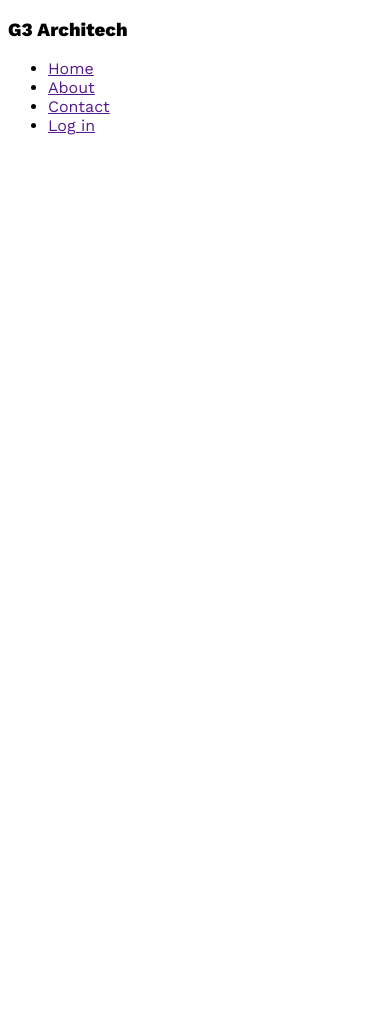
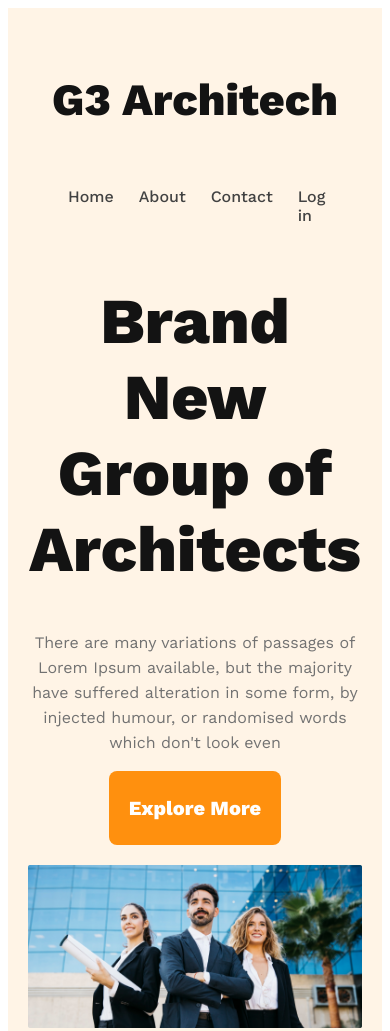
Before and after one commit to mahmud20010/G3-architechts, a plain HTML site: page index.html in a window 390 px wide. Shown: the top 1031 px of the page. Before the commit the page ends 844 px from the top, so only its background shows below. Drawn offline with nearby package versions, Linux system fonts and the light colour scheme.

Commit message:
added responsivness for small and medium device

```diff
--- a/index.html
+++ b/index.html
@@ -1,16 +1,19 @@
 <!DOCTYPE html>
 <html lang="en">
+
 <head>
     <meta charset="UTF-8">
     <meta name="viewport" content="width=device-width, initial-scale=1.0">
     <title>G3 - Arcitech website</title>
     <link rel="stylesheet" href="style.css">
+    <link rel="shortcut icon" href="images/icons/ribon.png" type="image/x-icon">
 </head>
+
 <body>
 
     <header>
         <nav>
-            <h3>G3 Architech</h3>
+            <h3 class="nav_title">G3 Architech</h3>
 
             <ul>
                 <li><a href="">Home</a></li>
@@ -19,6 +22,24 @@
                 <li><a href="">Log in</a></li>
             </ul>
         </nav>
+
+        <div class="banner">
+            <div class="banner_content">
+                <h1 class="banner_title">
+                    Brand New
+                    Group of Architects
+
+                </h1>
+                <p class="banner_description">
+                    There are many variations of passages of Lorem Ipsum available, but the majority have suffered
+                    alteration in some form, by injected humour, or randomised words which don't look even
+                </p>
+                <button class="btn_primary">Explore More</button>
+            </div>
+
+            <img src="images/banner.png" alt="">
+
+        </div>
     </header>
 
     <main>
@@ -29,4 +50,5 @@
 
     </footer>
 </body>
+
 </html>
--- a/style.css
+++ b/style.css
@@ -3,6 +3,104 @@
 
 
 
-*{
+* {
     font-family: "Work Sans", sans-serif;
 }
+
+header {
+    background: #FF900E1A;
+    padding: 50px 240px;
+
+}
+
+nav {
+    display: flex;
+    justify-content: space-between;
+    align-items: center;
+}
+
+nav ul {
+    display: flex;
+
+}
+
+nav li {
+    list-style: none;
+    margin-right: 25px;
+    font-weight: 500;
+    font-size: 1rem;
+
+}
+
+nav li a {
+    text-decoration: none;
+    color: #424242;
+}
+
+.nav_title {
+    color: #131313;
+    font-size: 2.8rem;
+    font-weight: 700;
+    word-wrap: break-word
+}
+
+
+/* banner styles */
+.banner_content {
+    max-width: 800px;
+    text-align: center;
+    margin: 0 auto;
+}
+
+.banner_title {
+    color: #131313;
+    font-size: 4rem;
+    font-weight: 700;
+    word-wrap: break-word
+}
+
+.banner_description {
+    color: #727272;
+    font-size: 16px;
+    font-weight: 400;
+    line-height: 25px;
+    word-wrap: break-word
+}
+
+.btn_primary {
+    background: #FF900E;
+    padding: 25px 20px;
+    border-radius: 8px;
+    border: none;
+    color: white;
+    font-size: 1.25rem;
+    font-weight: 600;
+    cursor: pointer;
+}
+.banner img{
+    width: 100%;
+    margin-top: 20px;
+}
+
+/* responsive styles */
+
+
+/* mobile device responsive */
+@media screen and (max-width:576px) {
+    header{
+        padding:20px;
+    }
+    nav{
+        flex-direction: column;
+    }
+}
+
+/* tablet or medium devices */
+@media screen and (min-width:576px) and (max-width:960px) {
+    header{
+        padding:50px;
+    }
+    nav{
+        flex-direction: column;
+    }
+}
```
